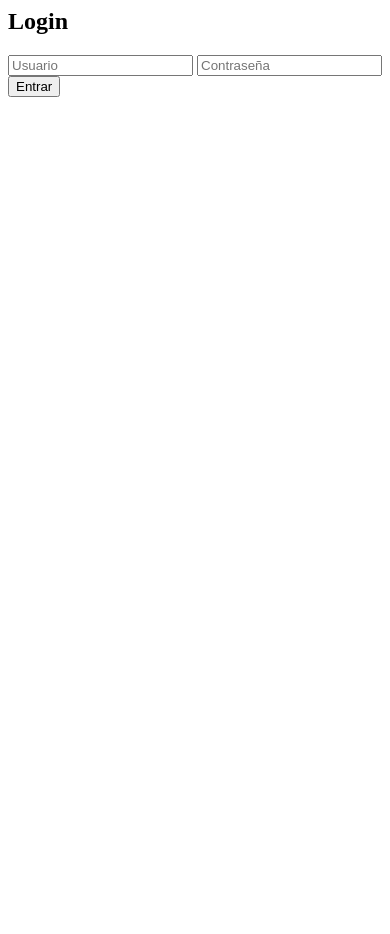
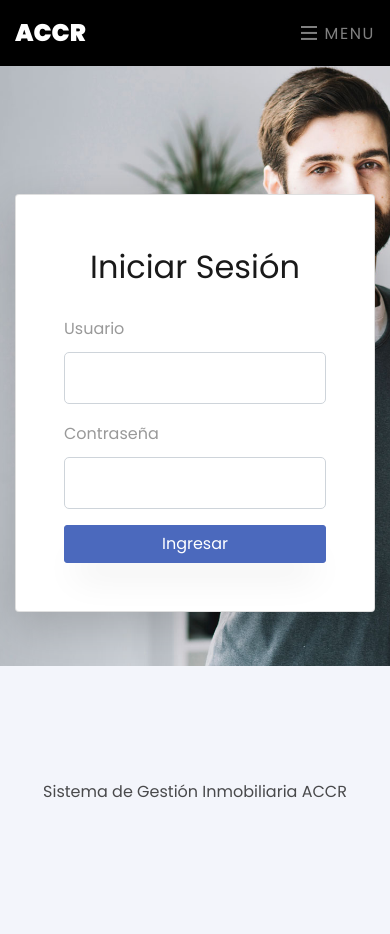
Before and after one commit to AaronChicaiza/inmobiliaria, a Django app: page / in a window 390 px wide. Before the commit the page ends 97 px from the top, so only its background shows below. Run offline with Django 5.2, Linux system fonts and the light colour scheme; some libraries are stand-ins or nearby versions.

Commit message:
login cool

```diff
--- a/inmobiliaria/templates/login.html
+++ b/inmobiliaria/templates/login.html
@@ -1,14 +1,56 @@
-<h2>Login</h2>
+{% extends "./plantillaPrincipal.html" %}
+{% load static %}
 
-{% if error %}
-<p style="color:red">{{ error }}</p>
-{% endif %}
+{% block contenido %}
 
-<form method="POST">
-    {% csrf_token %}
+<section class="hero-wrap hero-wrap-2"
+         style="background-image: url('{% static "images/bg_2.jpg" %}');">
+    <div class="overlay"></div>
 
-    <input type="text" name="username" placeholder="Usuario">
-    <input type="password" name="password" placeholder="Contraseña">
+    <div class="container">
+        <div class="row justify-content-center align-items-center"
+             style="min-height: 80vh;">
 
-    <button type="submit">Entrar</button>
-</form>
+            <div class="col-md-5">
+
+                <div class="card shadow-lg">
+                    <div class="card-body p-5">
+
+                        <h2 class="text-center mb-4">
+                            Iniciar Sesión
+                        </h2>
+
+                        <form method="post">
+                            {% csrf_token %}
+
+                            <div class="form-group">
+                                <label>Usuario</label>
+                                <input type="text"
+                                       name="username"
+                                       class="form-control">
+                            </div>
+
+                            <div class="form-group">
+                                <label>Contraseña</label>
+                                <input type="password"
+                                       name="password"
+                                       class="form-control">
+                            </div>
+
+                            <button type="submit"
+                                    class="btn btn-primary btn-block">
+                                Ingresar
+                            </button>
+
+                        </form>
+
+                    </div>
+                </div>
+
+            </div>
+
+        </div>
+    </div>
+</section>
+
+{% endblock %}
```
Also changed, not shown: base_inmobiliaria.db.
